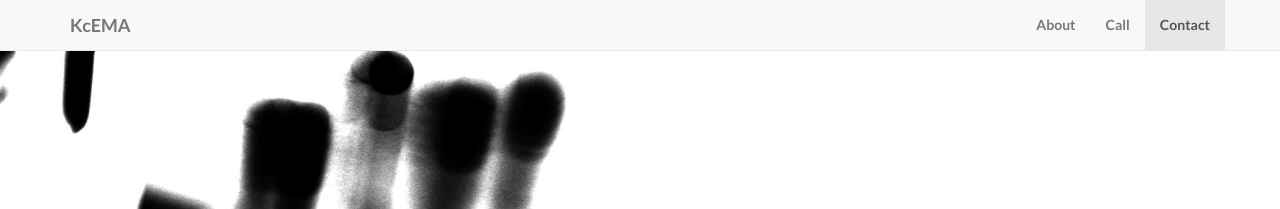
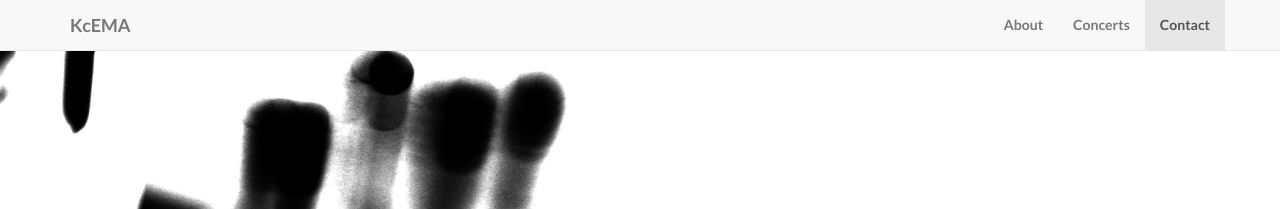
Before and after one commit to kcema/home, a Jekyll site: the page built from index.html, in a window 1280 px wide. Shown: the top 209 px of the page. Built offline with Jekyll 4.4.1, drawn with Linux system fonts in a browser that asks for light colours.

Commit message:
Update header.html

```diff
--- a/_includes/header.html
+++ b/_includes/header.html
@@ -18,7 +18,7 @@
                     <a class="page-scroll" href="#about">About</a>
                 </li>
                 <li>
-                    <a class="page-scroll" href="#services">Call</a>
+                    <a class="page-scroll" href="#services">Concerts</a>
                 </li>
                 <li>
                     <a class="page-scroll" href="#contact">Contact</a>
```
